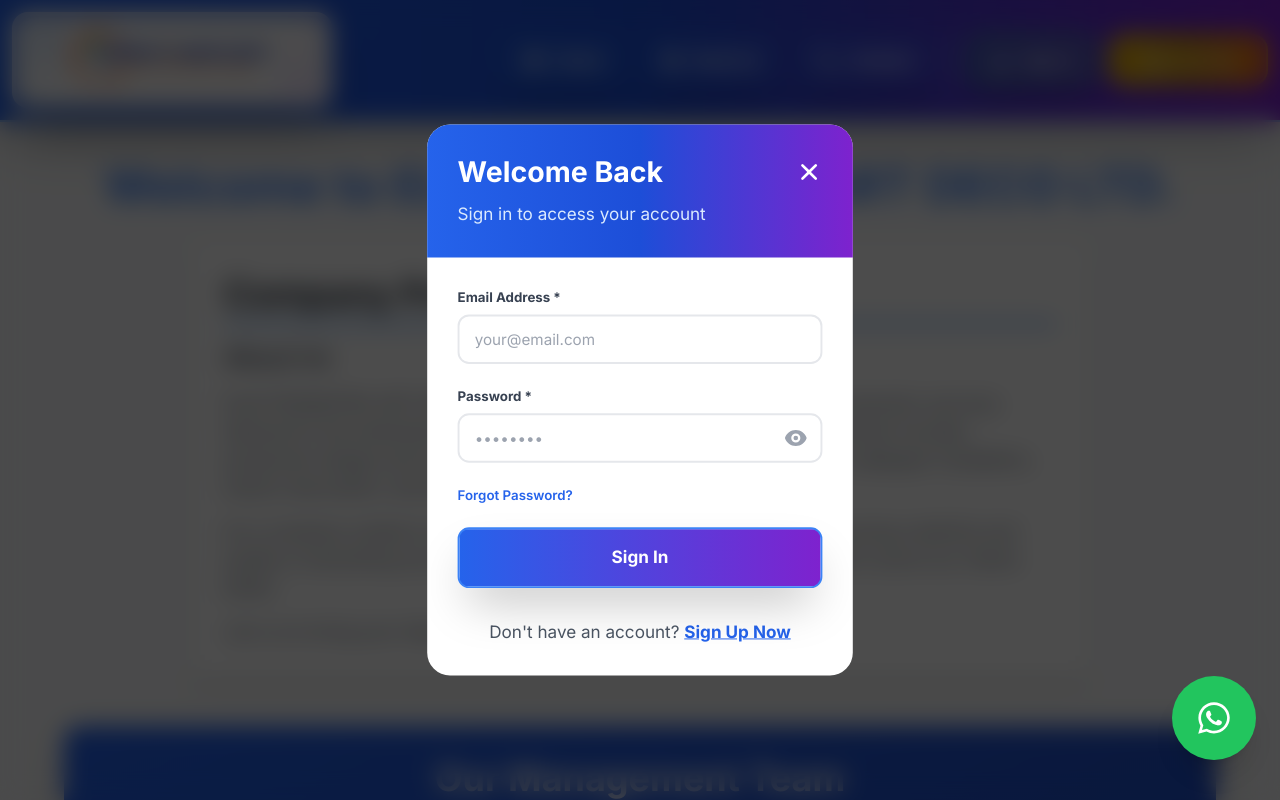
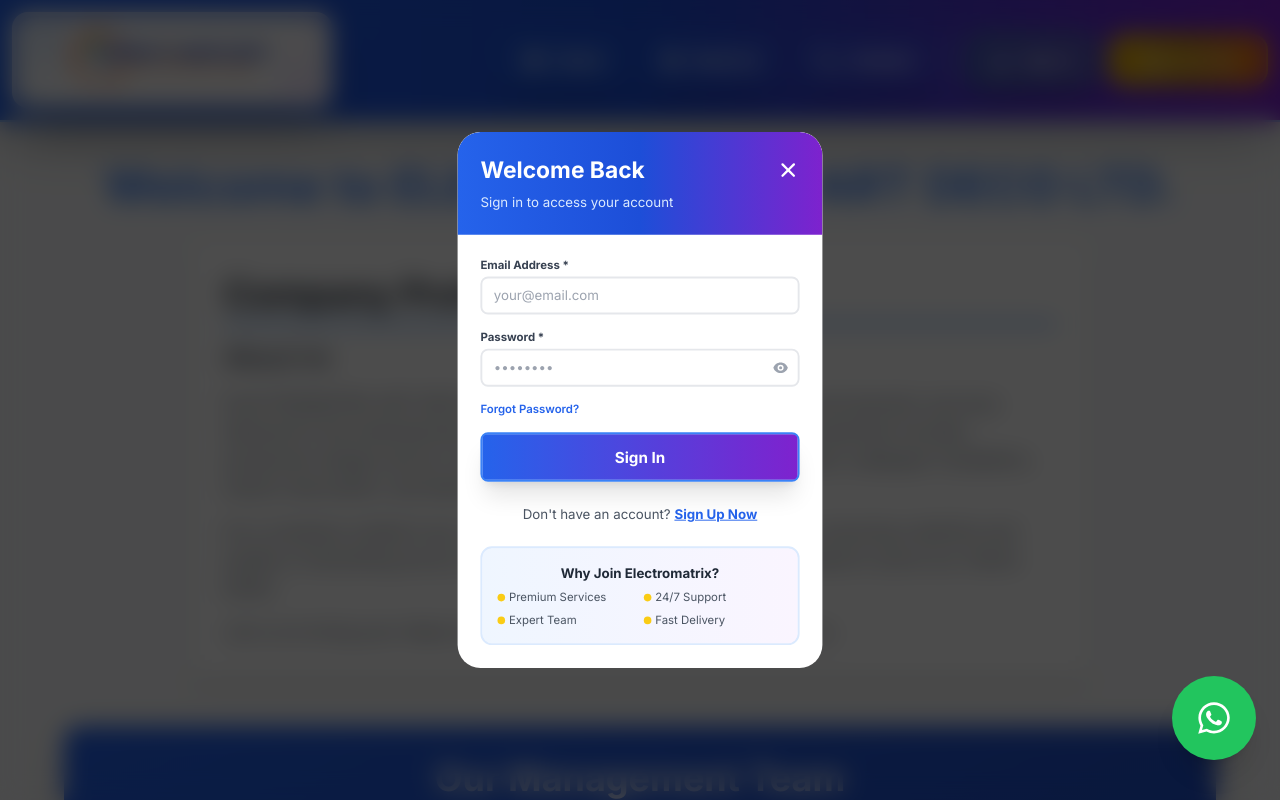
Before and after one commit to 36294966/ELECTROMATRIX-ART-DECO-LTD, a React (Create React App) app: page / in a window 1280 px wide. Both pictures are taken after a click on the button "Sign In". Shown: the top 800 px of the page. Built offline with nearby package versions, Linux system fonts and the light colour scheme.

Commit message:
initial commit

```diff
--- a/src/Components/Navbar.js
+++ b/src/Components/Navbar.js
@@ -615,14 +615,14 @@ function Navbar() {
         )}
       </nav>
 
-      {/* Authentication Modal */}
+      {/* Authentication Modal - Compact and Attractive */}
       {showAuthModal && (
         <div className="fixed inset-0 bg-black bg-opacity-70 flex items-center justify-center p-4 z-50 backdrop-blur-md">
-          <div className="bg-white rounded-3xl shadow-4xl w-full max-w-md mx-auto transform transition-all duration-300 scale-95 hover:scale-100">
+          <div className="bg-white rounded-3xl shadow-4xl w-full max-w-sm mx-auto transform transition-all duration-300 scale-95 hover:scale-100 max-h-[90vh] overflow-y-auto">
             {/* Modal Header */}
-            <div className="bg-gradient-to-r from-blue-600 via-blue-700 to-purple-700 p-8 rounded-t-3xl">
+            <div className="bg-gradient-to-r from-blue-600 via-blue-700 to-purple-700 p-6 rounded-t-3xl sticky top-0">
               <div className="flex justify-between items-center">
-                <h2 className="text-3xl font-bold text-white">
+                <h2 className="text-2xl font-bold text-white">
                   {authMode === 'signin' && 'Welcome Back'}
                   {authMode === 'signup' && 'Join Us Today'}
                   {authMode === 'forgot' && 'Reset Password'}
@@ -631,10 +631,10 @@ function Navbar() {
                   onClick={closeAuthModal}
                   className="text-white hover:text-yellow-300 transition-colors transform hover:scale-110"
                 >
-                  <XIcon className="w-7 h-7" />
+                  <XIcon className="w-6 h-6" />
                 </button>
               </div>
-              <p className="text-blue-100 mt-3 text-lg">
+              <p className="text-blue-100 mt-2 text-sm">
                 {authMode === 'signin' && 'Sign in to access your account'}
                 {authMode === 'signup' && 'Create your account to get started'}
                 {authMode === 'forgot' && 'Enter your email to reset password'}
@@ -642,12 +642,12 @@ function Navbar() {
             </div>
 
             {/* Modal Body */}
-            <div className="p-8">
-              <form onSubmit={handleAuthSubmit} className="space-y-6">
+            <div className="p-6">
+              <form onSubmit={handleAuthSubmit} className="space-y-4">
                 {authMode === 'signup' && (
-                  <div className="grid grid-cols-2 gap-4">
+                  <div className="grid grid-cols-2 gap-3">
                     <div>
-                      <label className="block text-sm font-bold text-gray-700 mb-2">
+                      <label className="block text-xs font-bold text-gray-700 mb-1">
                         First Name *
                       </label>
                       <input
@@ -656,12 +656,12 @@ function Navbar() {
                         value={formData.firstName}
                         onChange={handleInputChange}
                         required
-                        className="w-full px-4 py-3 border-2 border-gray-200 rounded-xl focus:ring-2 focus:ring-blue-500 focus:border-blue-500 transition-all hover:border-blue-300"
+                        className="w-full px-3 py-2 text-sm border-2 border-gray-200 rounded-lg focus:ring-2 focus:ring-blue-500 focus:border-blue-500 transition-all hover:border-blue-300"
                         placeholder="John"
                       />
                     </div>
                     <div>
-                      <label className="block text-sm font-bold text-gray-700 mb-2">
+                      <label className="block text-xs font-bold text-gray-700 mb-1">
                         Last Name *
                       </label>
                       <input
@@ -670,7 +670,7 @@ function Navbar() {
                         value={formData.lastName}
                         onChange={handleInputChange}
                         required
-                        className="w-full px-4 py-3 border-2 border-gray-200 rounded-xl focus:ring-2 focus:ring-blue-500 focus:border-blue-500 transition-all hover:border-blue-300"
+                        className="w-full px-3 py-2 text-sm border-2 border-gray-200 rounded-lg focus:ring-2 focus:ring-blue-500 focus:border-blue-500 transition-all hover:border-blue-300"
                         placeholder="Doe"
                       />
                     </div>
@@ -678,7 +678,7 @@ function Navbar() {
                 )}
 
                 <div>
-                  <label className="block text-sm font-bold text-gray-700 mb-2">
+                  <label className="block text-xs font-bold text-gray-700 mb-1">
                     Email Address *
                   </label>
                   <input
@@ -687,14 +687,14 @@ function Navbar() {
                     value={formData.email}
                     onChange={handleInputChange}
                     required
-                    className="w-full px-4 py-3 border-2 border-gray-200 rounded-xl focus:ring-2 focus:ring-blue-500 focus:border-blue-500 transition-all hover:border-blue-300"
+                    className="w-full px-3 py-2 text-sm border-2 border-gray-200 rounded-lg focus:ring-2 focus:ring-blue-500 focus:border-blue-500 transition-all hover:border-blue-300"
                     placeholder="your@email.com"
                   />
                 </div>
 
                 {(authMode === 'signin' || authMode === 'signup') && (
                   <div>
-                    <label className="block text-sm font-bold text-gray-700 mb-2">
+                    <label className="block text-xs font-bold text-gray-700 mb-1">
                       Password *
                     </label>
                     <div className="relative">
@@ -704,31 +704,31 @@ function Navbar() {
                         value={formData.password}
                         onChange={handleInputChange}
                         required
-                        className="w-full px-4 py-3 border-2 border-gray-200 rounded-xl focus:ring-2 focus:ring-blue-500 focus:border-blue-500 transition-all hover:border-blue-300 pr-12"
+                        className="w-full px-3 py-2 text-sm border-2 border-gray-200 rounded-lg focus:ring-2 focus:ring-blue-500 focus:border-blue-500 transition-all hover:border-blue-300 pr-10"
                         placeholder="••••••••"
                         minLength={6}
                       />
                       <button
                         type="button"
                         onClick={togglePasswordVisibility}
-                        className="absolute right-4 top-1/2 transform -translate-y-1/2 text-gray-400 hover:text-blue-600 transition-colors"
+                        className="absolute right-3 top-1/2 transform -translate-y-1/2 text-gray-400 hover:text-blue-600 transition-colors"
                       >
                         {showPassword ? (
-                          <EyeOffIcon className="w-6 h-6" />
+                          <EyeOffIcon className="w-4 h-4" />
                         ) : (
-                          <EyeIcon className="w-6 h-6" />
+                          <EyeIcon className="w-4 h-4" />
                         )}
                       </button>
                     </div>
                     {authMode === 'signup' && (
-                      <p className="text-xs text-gray-500 mt-2">Password must be at least 6 characters long</p>
+                      <p className="text-xs text-gray-500 mt-1">Password must be at least 6 characters</p>
                     )}
                   </div>
                 )}
 
                 {authMode === 'signup' && (
                   <div>
-                    <label className="block text-sm font-bold text-gray-700 mb-2">
+                    <label className="block text-xs font-bold text-gray-700 mb-1">
                       Confirm Password *
                     </label>
                     <input
@@ -737,7 +737,7 @@ function Navbar() {
                       value={formData.confirmPassword}
                       onChange={handleInputChange}
                       required
-                      className="w-full px-4 py-3 border-2 border-gray-200 rounded-xl focus:ring-2 focus:ring-blue-500 focus:border-blue-500 transition-all hover:border-blue-300"
+                      className="w-full px-3 py-2 text-sm border-2 border-gray-200 rounded-lg focus:ring-2 focus:ring-blue-500 focus:border-blue-500 transition-all hover:border-blue-300"
                       placeholder="••••••••"
                       minLength={6}
                     />
@@ -749,7 +749,7 @@ function Navbar() {
                     <button
                       type="button"
                       onClick={() => setAuthMode('forgot')}
-                      className="text-sm text-blue-600 hover:text-blue-800 font-semibold transition-colors"
+                      className="text-xs text-blue-600 hover:text-blue-800 font-semibold transition-colors"
                     >
                       Forgot Password?
                     </button>
@@ -758,7 +758,7 @@ function Navbar() {
 
                 <button
                   type="submit"
-                  className="w-full bg-gradient-to-r from-blue-600 to-purple-700 text-white py-4 px-6 rounded-xl hover:from-blue-700 hover:to-purple-800 transition-all duration-300 font-bold text-lg shadow-2xl hover:shadow-3xl transform hover:scale-105 border-2 border-blue-500"
+                  className="w-full bg-gradient-to-r from-blue-600 to-purple-700 text-white py-3 px-4 rounded-lg hover:from-blue-700 hover:to-purple-800 transition-all duration-300 font-bold text-base shadow-xl hover:shadow-2xl transform hover:scale-105 border-2 border-blue-500"
                 >
                   {authMode === 'signin' && 'Sign In'}
                   {authMode === 'signup' && 'Create Account'}
@@ -767,9 +767,9 @@ function Navbar() {
               </form>
 
               {/* Auth Mode Toggle */}
-              <div className="mt-8 text-center">
+              <div className="mt-6 text-center">
                 {authMode === 'signin' && (
-                  <p className="text-gray-600 text-lg">
+                  <p className="text-gray-600 text-sm">
                     Don't have an account?{' '}
                     <button
                       type="button"
@@ -781,7 +781,7 @@ function Navbar() {
                   </p>
                 )}
                 {authMode === 'signup' && (
-                  <p className="text-gray-600 text-lg">
+                  <p className="text-gray-600 text-sm">
                     Already have an account?{' '}
                     <button
                       type="button"
@@ -793,7 +793,7 @@ function Navbar() {
                   </p>
                 )}
                 {authMode === 'forgot' && (
-                  <p className="text-gray-600 text-lg">
+                  <p className="text-gray-600 text-sm">
                     Remember your password?{' '}
                     <button
                       type="button"
@@ -805,6 +805,31 @@ function Navbar() {
                   </p>
                 )}
               </div>
+
+              {/* Quick Features */}
+              <div className="mt-6 p-4 bg-gradient-to-r from-blue-50 to-purple-50 rounded-xl border-2 border-blue-100">
+                <h3 className="text-sm font-bold text-gray-800 mb-2 text-center">
+                  Why Join Electromatrix?
+                </h3>
+                <div className="grid grid-cols-2 gap-2 text-xs text-gray-600">
+                  <div className="flex items-center space-x-1">
+                    <div className="w-2 h-2 bg-yellow-400 rounded-full"></div>
+                    <span>Premium Services</span>
+                  </div>
+                  <div className="flex items-center space-x-1">
+                    <div className="w-2 h-2 bg-yellow-400 rounded-full"></div>
+                    <span>24/7 Support</span>
+                  </div>
+                  <div className="flex items-center space-x-1">
+                    <div className="w-2 h-2 bg-yellow-400 rounded-full"></div>
+                    <span>Expert Team</span>
+                  </div>
+                  <div className="flex items-center space-x-1">
+                    <div className="w-2 h-2 bg-yellow-400 rounded-full"></div>
+                    <span>Fast Delivery</span>
+                  </div>
+                </div>
+              </div>
             </div>
           </div>
         </div>
```
